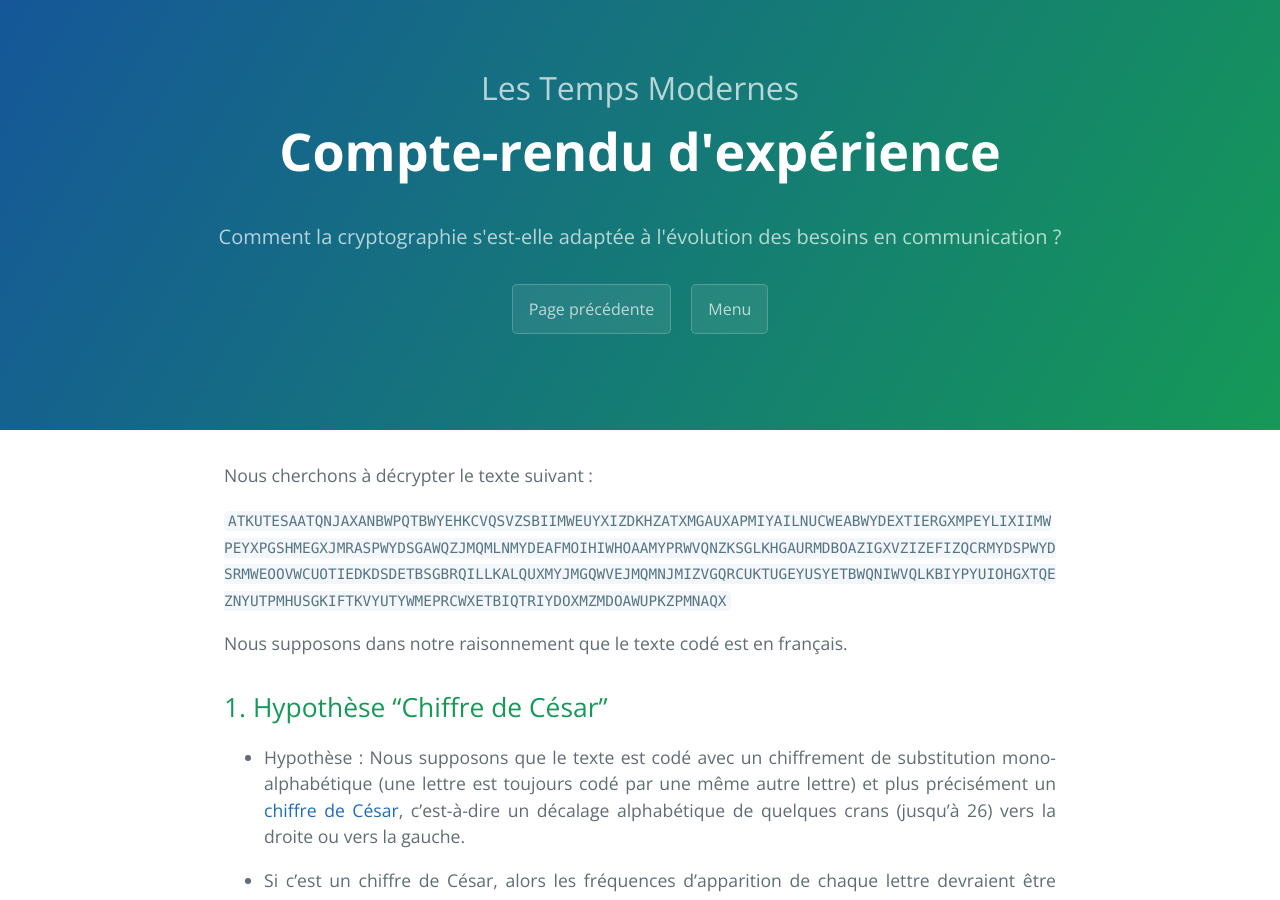
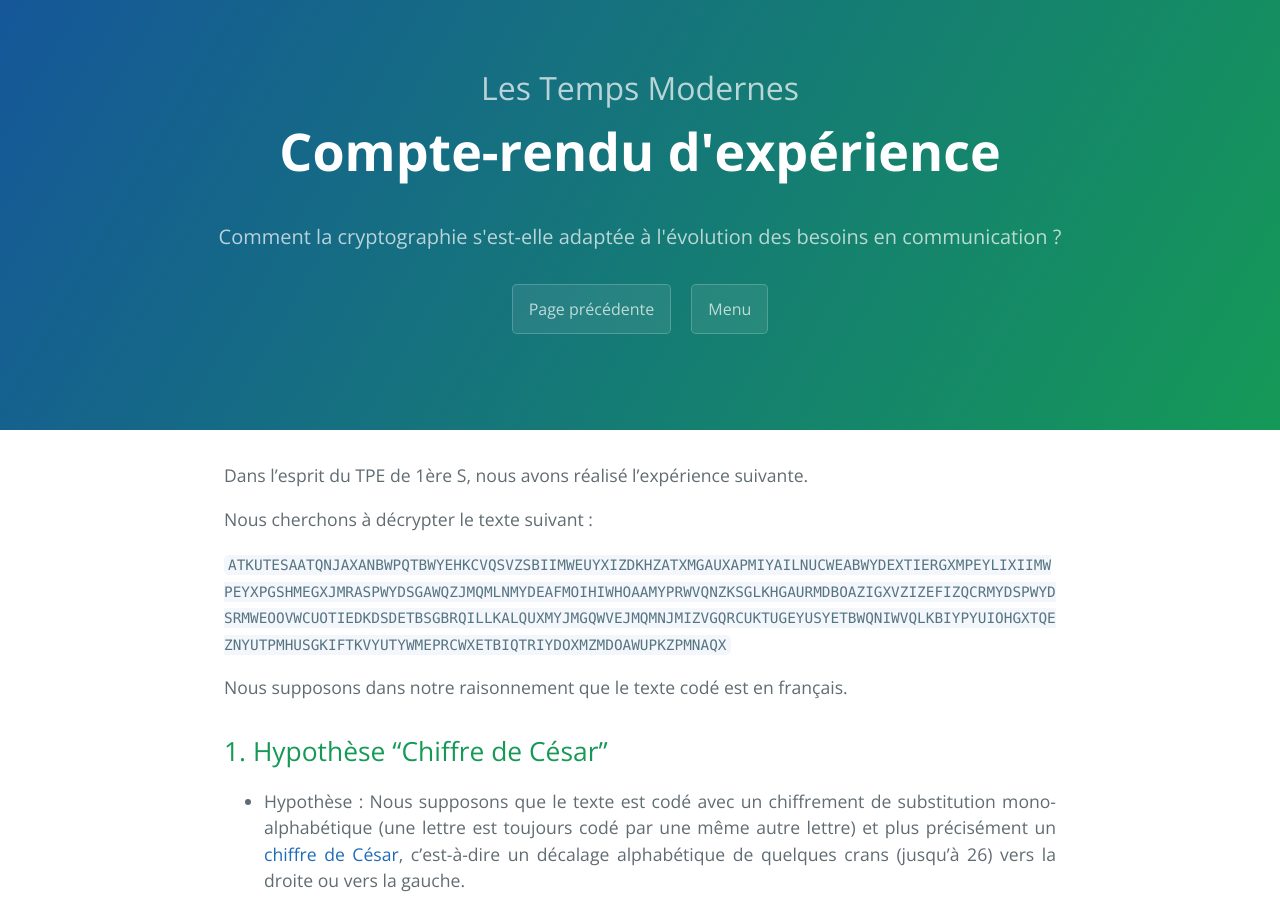
Before and after one commit to SamuelGallay/CryptoTPE, a Jekyll site: the page built from pages/experience.md, in a window 1280 px wide and 900 px high. Built offline with Jekyll 4.4.1, drawn with Linux system fonts in a browser that asks for light colours; our own code applies the rules of GitHub Pages for plain Markdown files.

Commit message:
Update experience.md

```diff
--- a/pages/experience.md
+++ b/pages/experience.md
@@ -6,6 +6,8 @@ partie: "Les Temps Modernes"
 menu: /temps-modernes/
 ---
 
+
+Dans l'esprit du TPE de 1ère S, nous avons réalisé l'expérience suivante.
 
 Nous cherchons à décrypter le texte suivant :
 
```
